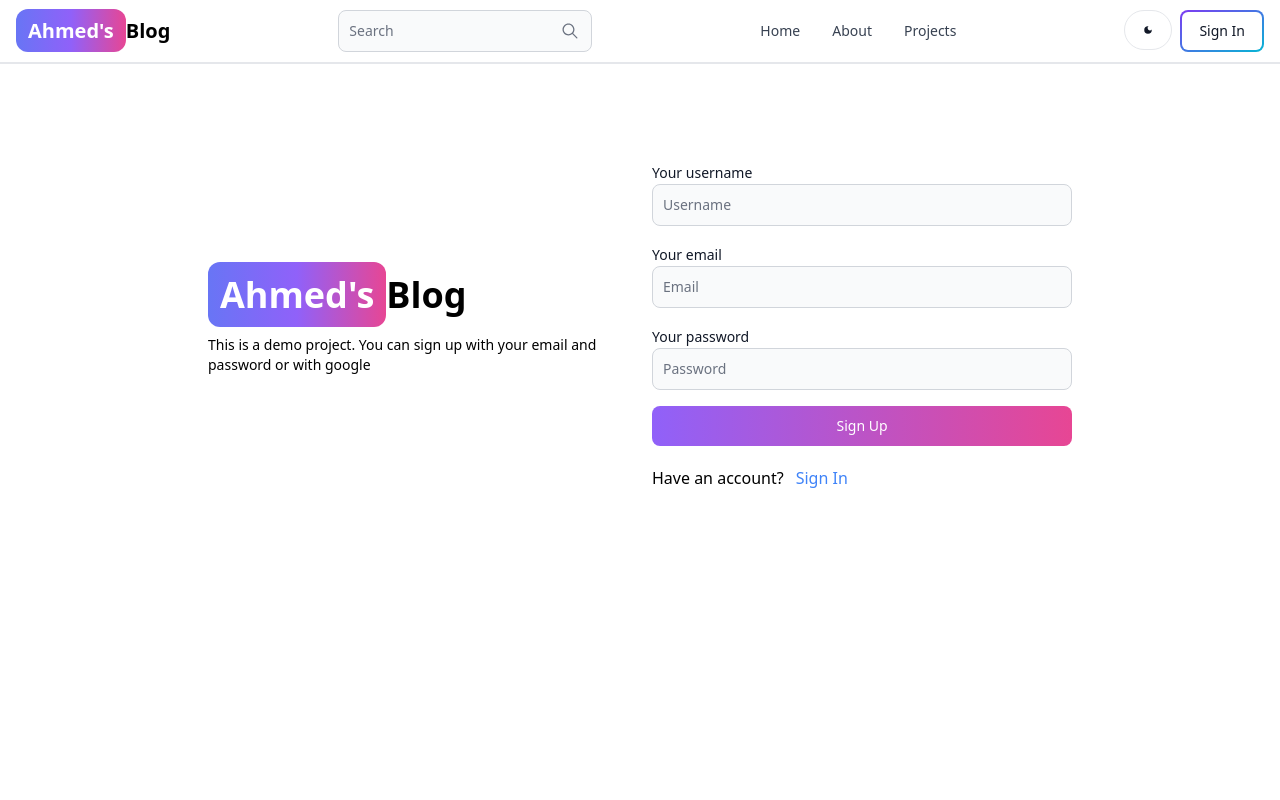
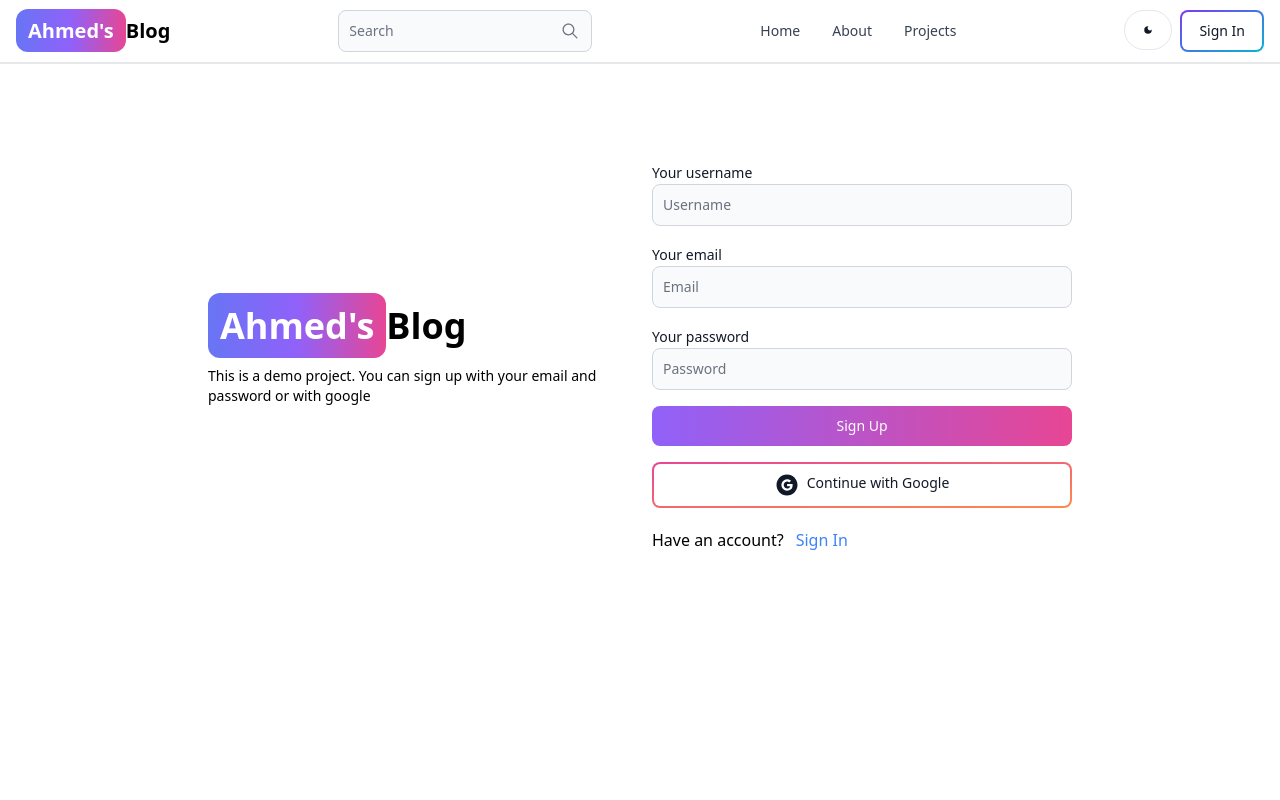
Before and after one commit to ahmedbjd/MERN_Blog, a React (Vite) app in the folder client/: page /sign-up in a window 1280 px wide. Shown: the top 800 px of the page. Built offline with nearby package versions, Linux system fonts and the light colour scheme; no server answers.

Commit message:
add google auth and i have an error

```diff
--- /dev/null
+++ b/client/apiConfig.jsx
@@ -0,0 +1 @@
+export const baseURL = 'http://localhost:4000/api';
--- a/client/package.json
+++ b/client/package.json
@@ -12,6 +12,7 @@
   "dependencies": {
     "@reduxjs/toolkit": "^2.2.2",
     "axios": "^1.6.8",
+    "firebase": "^10.9.0",
     "flowbite-react": "^0.7.5",
     "react": "^18.2.0",
     "react-dom": "^18.2.0",
--- /dev/null
+++ b/client/src/components/OAuth.jsx
@@ -0,0 +1,47 @@
+import { Button } from 'flowbite-react'
+import React from 'react'
+import { AiFillGoogleCircle } from "react-icons/ai";
+import { GoogleAuthProvider, signInWithPopup, getAuth } from "firebase/auth";
+import { app } from '../firebase';
+import axios from 'axios';
+import { baseURL } from '../../apiConfig';
+import { useDispatch } from 'react-redux';
+import { signInSuccess } from '../redux/user/UserSlice';
+import { useNavigate } from 'react-router-dom';
+
+const OAuth = () => {
+
+    const dispath = useDispatch();
+    const navigate = useNavigate();
+
+    const handleGoogleClick = async () => {
+        const auth = getAuth(app);
+        const provider = new GoogleAuthProvider();
+        provider.setCustomParameters({ prompt: 'select_account' });
+        try {
+            const resultFromGoogle = await signInWithPopup(auth, provider);
+            console.log(resultFromGoogle);
+            const response = await axios.post(`${baseURL}/auth/google`,  {
+                name: resultFromGoogle.user.displayName,
+                email: resultFromGoogle.user.email,
+                photo: resultFromGoogle.user.photoURL
+            });
+            if (response.status === 200){
+               // console.log('hhhhhhhhhh',response.data.data)
+               dispath(signInSuccess(response.data.data));
+               navigate('/');
+            }
+        } catch (error) {
+            console.log(error);
+        }
+    }
+
+  return (
+    <Button gradientDuoTone='pinkToOrange' outline onClick={handleGoogleClick} >
+        <AiFillGoogleCircle className='w-6 h-6 mr-2' />
+        Continue with Google
+    </Button>
+  )
+}
+
+export default OAuth
--- /dev/null
+++ b/client/src/firebase.jsx
@@ -0,0 +1,17 @@
+// Import the functions you need from the SDKs you need
+import { initializeApp } from "firebase/app";
+// TODO: Add SDKs for Firebase products that you want to use
+// https://firebase.google.com/docs/web/setup#available-libraries
+
+// Your web app's Firebase configuration
+const firebaseConfig = {
+  apiKey: import.meta.env.VITE_FIREBASE_API_KEY,
+  authDomain: "mern-blog-8620c.firebaseapp.com",
+  projectId: "mern-blog-8620c",
+  storageBucket: "mern-blog-8620c.appspot.com",
+  messagingSenderId: "546314137140",
+  appId: "1:546314137140:web:665e738aa3287ab0302461"
+};
+
+// Initialize Firebase
+export const app = initializeApp(firebaseConfig);
--- a/client/src/pages/SignIn.jsx
+++ b/client/src/pages/SignIn.jsx
@@ -4,6 +4,8 @@
 import axios from 'axios'
 import { signInStart, signInSuccess, signInFailure } from '../redux/user/UserSlice'
 import { useDispatch, useSelector } from 'react-redux'
+import OAuth from '../components/OAuth'
+import { baseURL } from '../../apiConfig';
 
 const SignIn = () => {
 
@@ -23,8 +25,8 @@
   }
   try {
     dispath(signInStart());
-    const response = await axios.post('http://localhost:4000/api/auth/signin', formData);
-    if (response.data.msg === 'signin successful') {
+    const response = await axios.post(`${baseURL}/auth/signin`, formData);
+    if (response.status === 200) {
       dispath(signInSuccess(response.data.data));
       navigate('/');
     }
@@ -66,6 +68,7 @@
             />
           </div>
           <Button gradientDuoTone='purpleToPink' type='submit' disabled={isloading}>{isloading ? (<><Spinner size='sm' /> <span className='pl-3'>Loading...</span></> ) : 'Sign In'}</Button>
+          <OAuth />
         </form>
         <div className='flex gap-3 mt-5'>
           <span>Dont Have an account?</span>
--- a/client/src/pages/SignUp.jsx
+++ b/client/src/pages/SignUp.jsx
@@ -2,6 +2,7 @@
 import React, { useState } from 'react'
 import { Link, useNavigate } from 'react-router-dom'
 import axios from 'axios'
+import OAuth from '../components/OAuth'
 
 const SignUp = () => {
 
@@ -76,6 +77,7 @@
             />
           </div>
           <Button gradientDuoTone='purpleToPink' type='submit' disabled={isloading}>{isloading ? (<><Spinner size='sm' /> <span className='pl-3'>Loading...</span></> ) : 'Sign Up'}</Button>
+          <OAuth/>
         </form>
         <div className='flex gap-3 mt-5'>
           <span>Have an account?</span>
```
Also changed, not shown: 1 other file (tests, documents, lock files or other folders).
